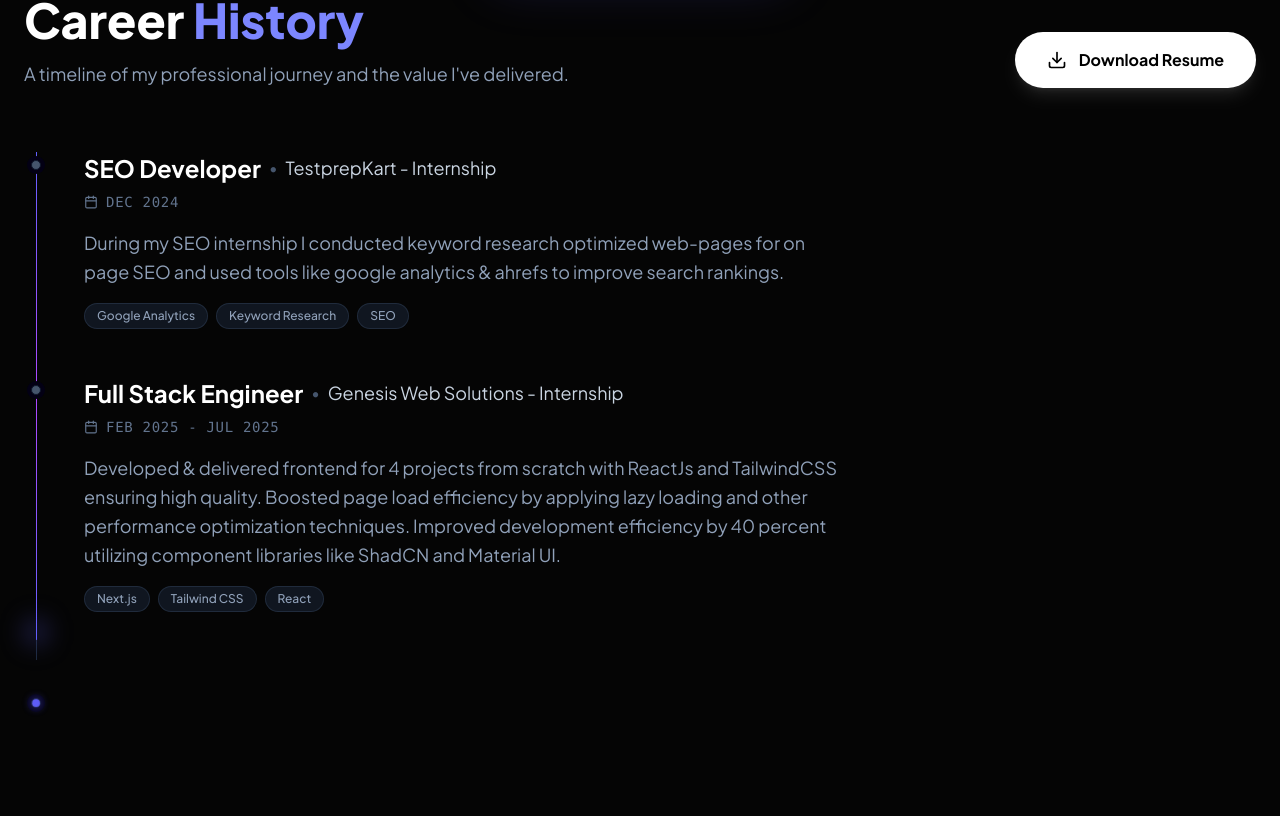
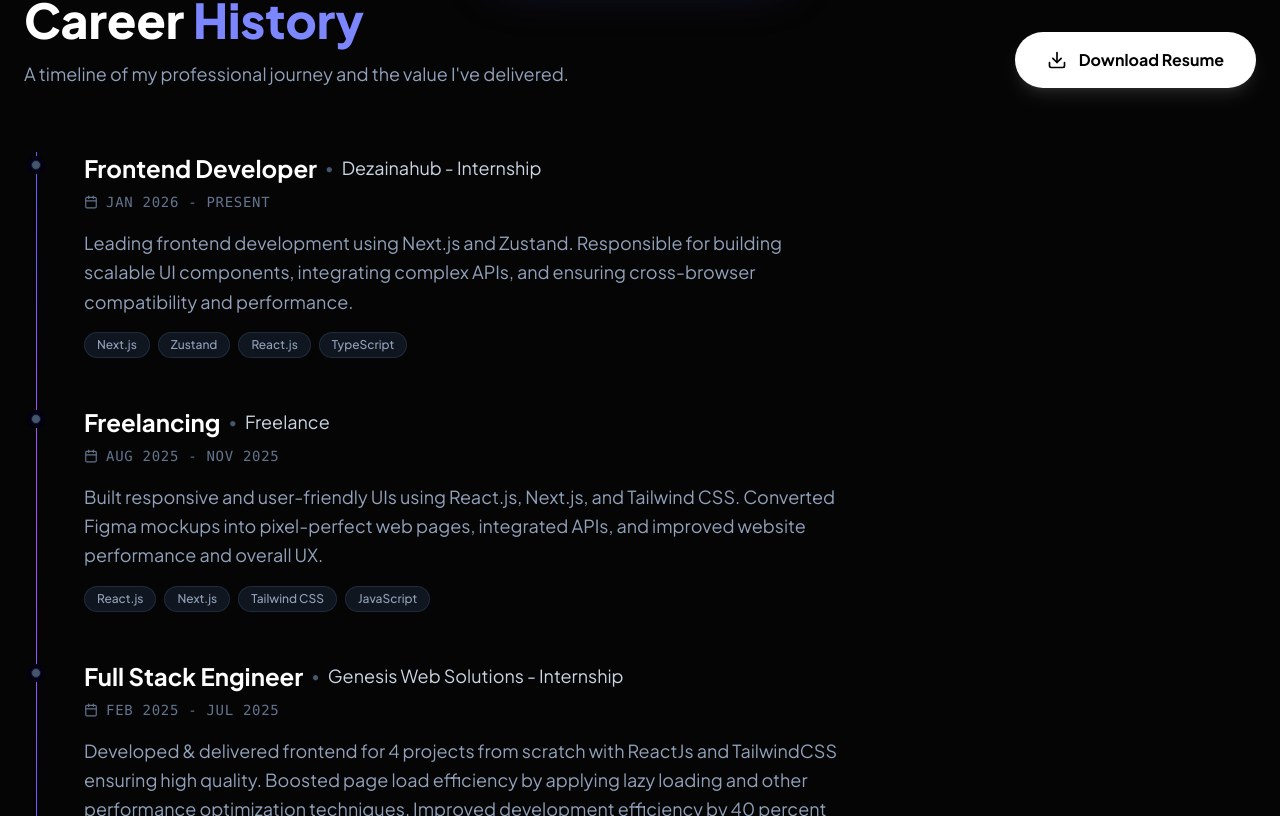
Before and after one commit to kampitojha/Portfolio, a Next.js app: page / in a window 1280 px wide. Shown: the part 804-1620 px from the top of the page. Built offline with nearby package versions, Linux system fonts and the light colour scheme.

Commit message:
Update career history: Add Frontend Developer and Freelance roles

```diff
--- a/src/components/Experience.tsx
+++ b/src/components/Experience.tsx
@@ -59,11 +59,18 @@ export const Experience: React.FC = () => {
         </motion.div>
 
         <ExperienceItem
-            role="SEO Developer"
-            company="TestprepKart - Internship"
-            period="Dec 2024"
-            description="During my SEO internship I conducted keyword research optimized web-pages for on page SEO and used tools like google analytics & ahrefs to improve search rankings."
-            tags={['Google Analytics', 'Keyword Research', 'SEO']}
+            role="Frontend Developer"
+            company="Dezainahub - Internship"
+            period="Jan 2026 - Present"
+            description="Leading frontend development using Next.js and Zustand. Responsible for building scalable UI components, integrating complex APIs, and ensuring cross-browser compatibility and performance."
+            tags={['Next.js', 'Zustand', 'React.js', 'TypeScript']}
+        />
+        <ExperienceItem
+            role="Freelancing"
+            company="Freelance"
+            period="Aug 2025 - Nov 2025"
+            description="Built responsive and user-friendly UIs using React.js, Next.js, and Tailwind CSS. Converted Figma mockups into pixel-perfect web pages, integrated APIs, and improved website performance and overall UX."
+            tags={['React.js', 'Next.js', 'Tailwind CSS', 'JavaScript']}
         />
         <ExperienceItem
             role="Full Stack Engineer"
```
